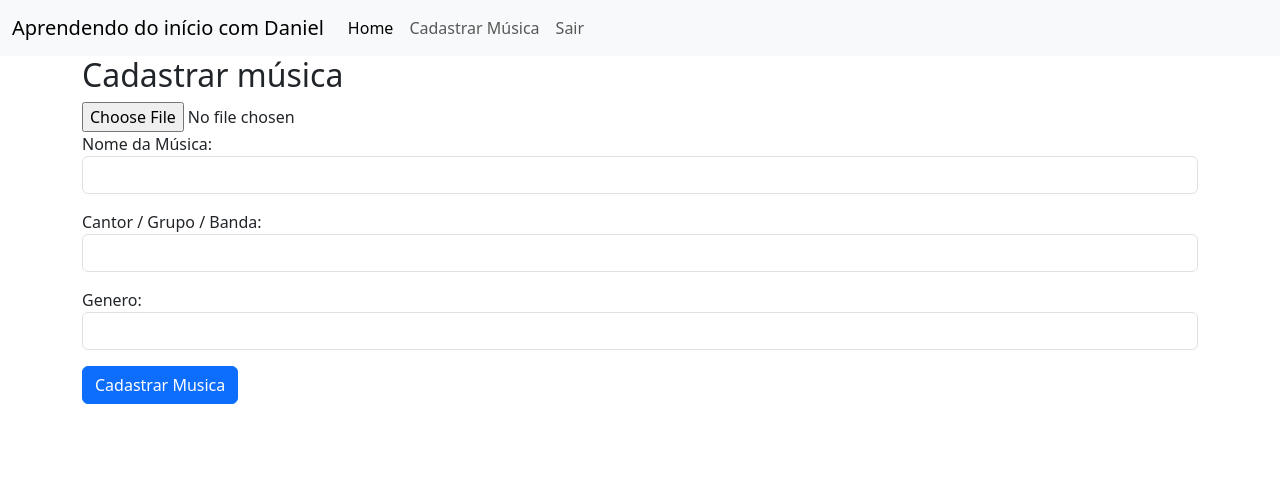
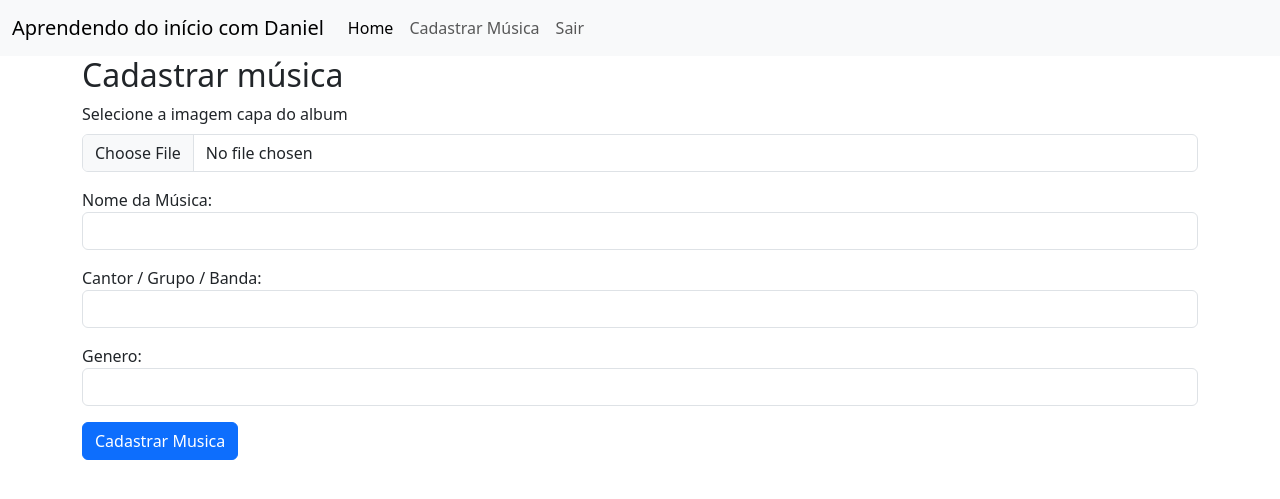
Before and after one commit to daniel-xds93/projeto_musica, a Flask app: page /cadastrar in a window 1280 px wide. Shown: the top 499 px of the page. Run offline with Flask 3, Linux system fonts and the light colour scheme; the visitor is signed in with stand-in values (Sample User, id 1); parts of the project's set-up code (start-up, migrations or seed data) failed here and were passed over; some libraries are stand-ins or nearby versions.

Commit message:
formatando o campo de seleção de imagem

```diff
--- a/templates/cadastra_musica.html
+++ b/templates/cadastra_musica.html
@@ -5,7 +5,14 @@
 
         <fieldset>
 
-            <input type="file" name="arquivo" accept=".jpg, .jpeg, .png">
+            <div class="mb-3">
+                <label for="arquivo" class="form-label">
+                    Selecione a imagem capa do album
+                </label>
+
+                <input type="file" id="arquivo" class="form-control"
+                name="arquivo" accept=".jpg, .jpeg, .png">
+            </div>
 
             <div class="mb-3">
                 <label for="txtNome">Nome da Música:</label>
```
